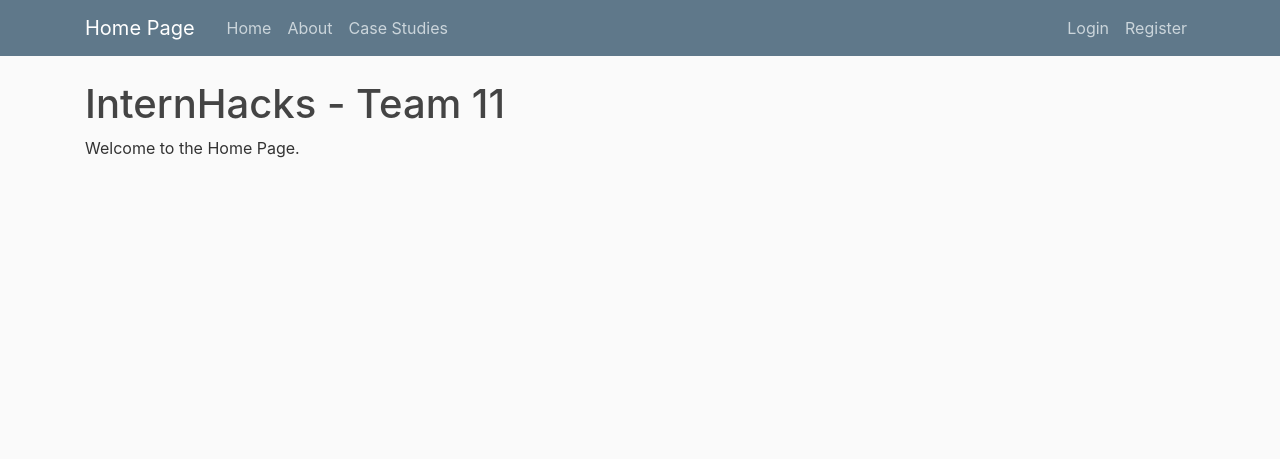
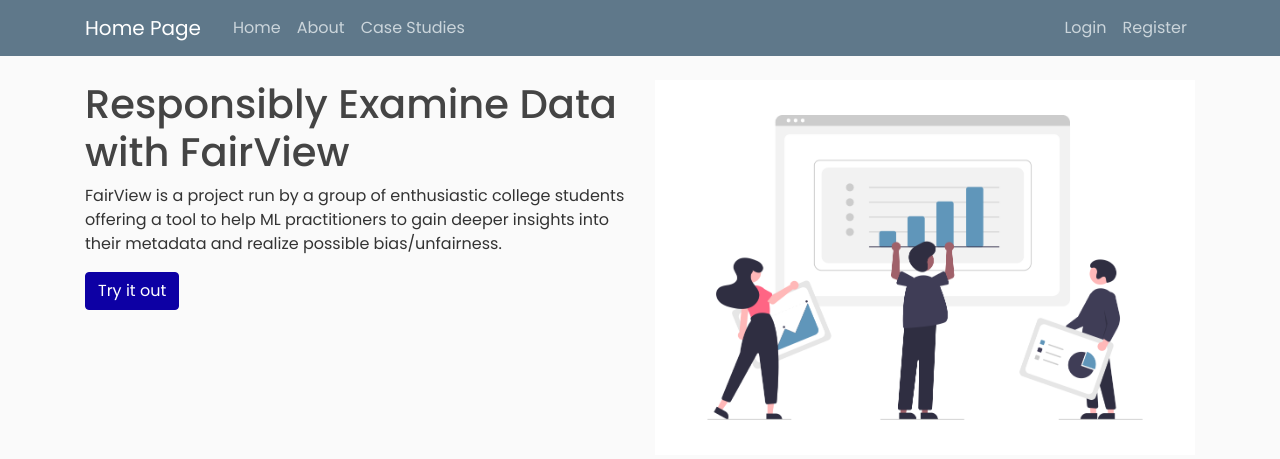
Before and after one commit to a-phung/internhacks-team11, a Flask app: page / in a window 1280 px wide. Shown: the top 459 px of the page. Run offline with Flask 2, Linux system fonts and the light colour scheme; some libraries are stand-ins or nearby versions.

Commit message:
Add images, font, and home page styling

```diff
--- a/internhacks/static/main.css
+++ b/internhacks/static/main.css
@@ -1,7 +1,11 @@
+@import url('https://fonts.googleapis.com/css2?family=Poppins:wght@400;500&display=swap');
+
 body {
   background: #fafafa;
   color: #333333;
   margin-top: 5rem;
+  font-family: 'Poppins', sans-serif;
+  font-weight: 400;
 }
 
 h1, h2, h3, h4, h5, h6 {
@@ -85,3 +89,22 @@ a.article-title:hover {
   top: 0;
   right: 0;
 }
+
+
+/* Custom Button Styling */
+
+.btn-fairview {
+  background-color: #0D00A4;
+  color: #ffffff;
+  border-color: #0D00A4;
+}
+
+.btn-fairview:hover,
+.btn-fairview:active,
+.btn-fairview:focus,
+.btn-fairview.active {
+  background: #140152;
+  color: #ffffff;
+  border-color: #140152;
+
+}
--- a/internhacks/templates/home.html
+++ b/internhacks/templates/home.html
@@ -1,7 +1,13 @@
 {% extends "layout.html" %}  <!--Inherits the HTML template from layout.html-->
 {% block content %}  <!--Block content starts the body of the HTML-->
-    <h1>InternHacks - Team 11</h1>
-    <div>
-        <p>Welcome to the Home Page.</p>
+    <div class="row">
+        <div class="col">
+            <h1>Responsibly Examine Data with FairView</h1>
+            <p>FairView is a project run by a group of enthusiastic college students offering a tool to help ML practitioners to gain deeper insights into their metadata and realize possible bias/unfairness. </p>
+            <button type="button" class="btn btn-primary btn-fairview">Try it out</button>
+        </div>
+        <div class="col">
+            <img src="/static/images/undraw_Data_re_80ws.png" class="img-fluid">
+        </div>
     </div>
 {% endblock content%}
```
Also changed, not shown: internhacks/static/images/undraw file cropped.png (added), internhacks/static/images/undraw_Data_re_80ws.png (added), internhacks/static/images/undraw_Metrics_cropped.png (added).
